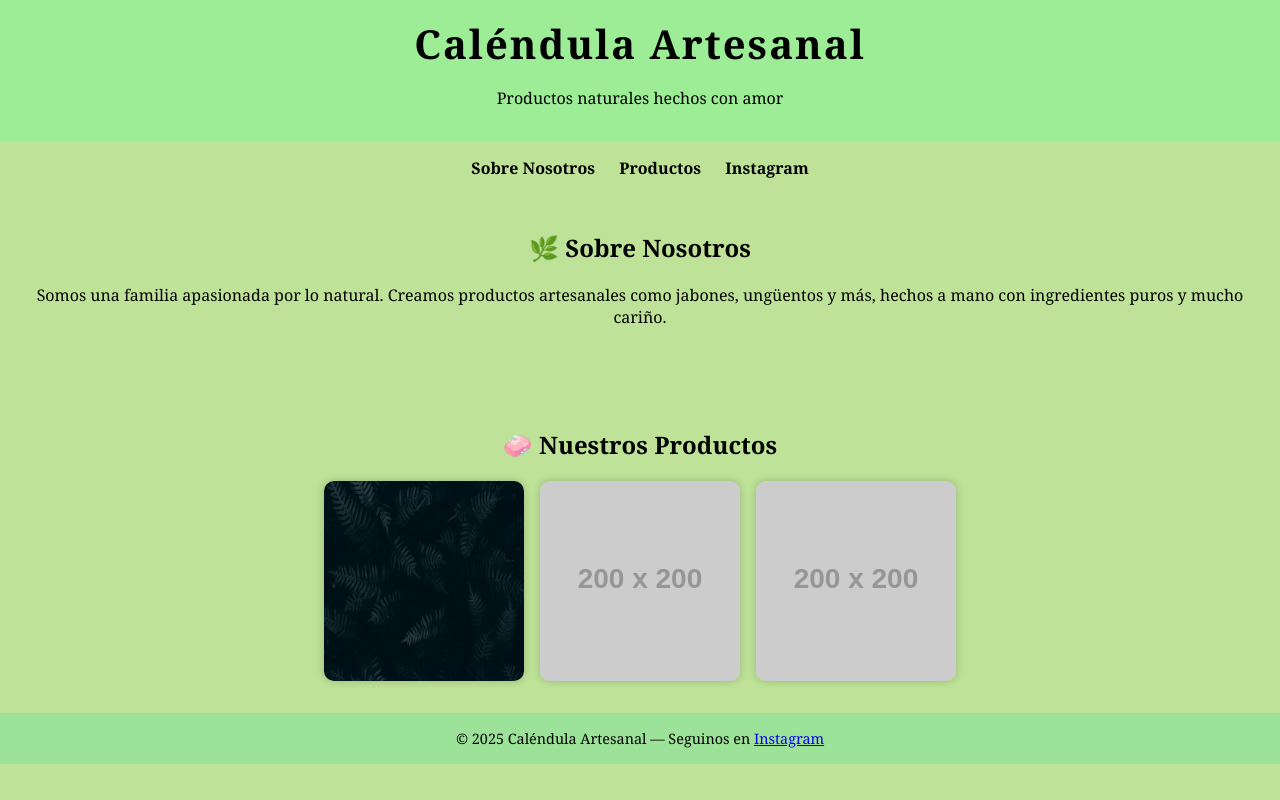
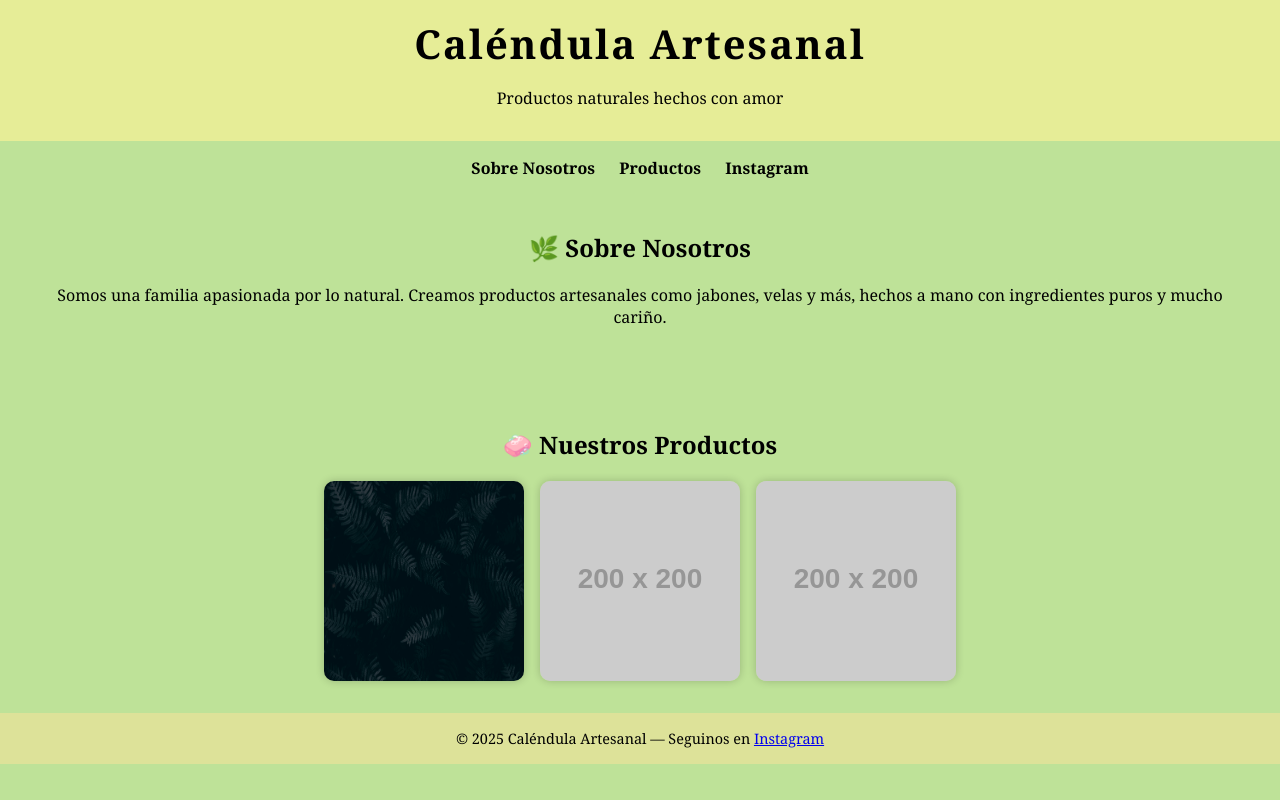
Before and after one commit to Infrapipo/calendula, a plain HTML site: page index.html in a window 1280 px wide. Drawn offline with Linux system fonts and the light colour scheme; placeholder pictures from the web are drawn by us.

Commit message:
colores update

```diff
--- a/index.html
+++ b/index.html
@@ -13,7 +13,7 @@
       color: #000000;
     }
     header {
-      background-color: #9ded97;
+      background-color: #e6ed97;
       padding: 1rem;
       text-align: center;
     }
@@ -48,7 +48,7 @@
       box-shadow: 0 0 8px rgba(0,0,0,0.2);
     }
     footer {
-      background-color: #9ce299;
+      background-color: #dde299;
       padding: 1rem;
       text-align: center;
       font-size: 0.9rem;
@@ -70,7 +70,7 @@
 
 <section id="sobre">
   <h2>🌿 Sobre Nosotros</h2>
-  <p>Somos una familia apasionada por lo natural. Creamos productos artesanales como jabones, ungüentos y más, hechos a mano con ingredientes puros y mucho cariño.</p>
+  <p>Somos una familia apasionada por lo natural. Creamos productos artesanales como jabones, velas y más, hechos a mano con ingredientes puros y mucho cariño.</p>
 </section>
 
 <section id="productos">
```
